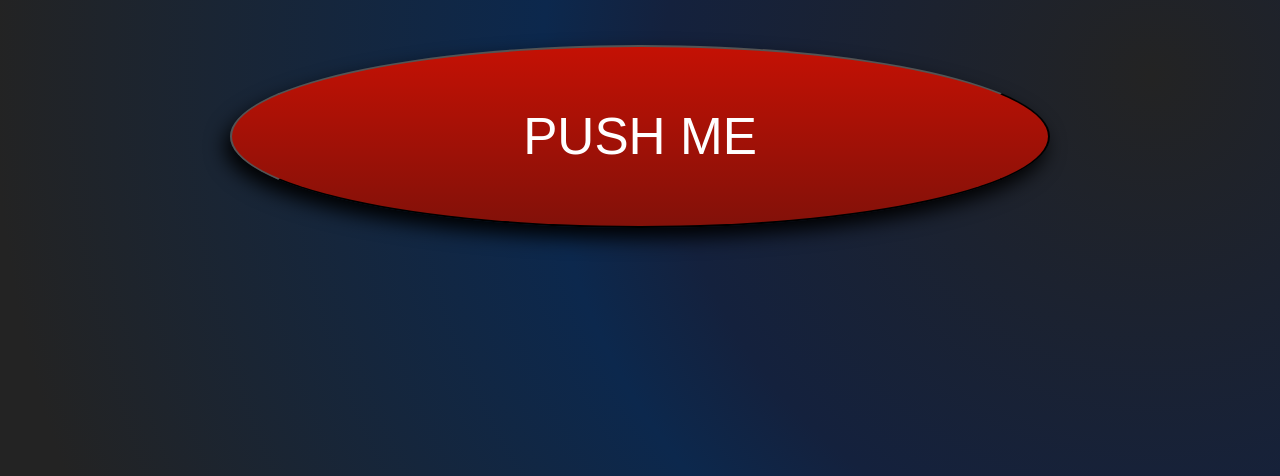
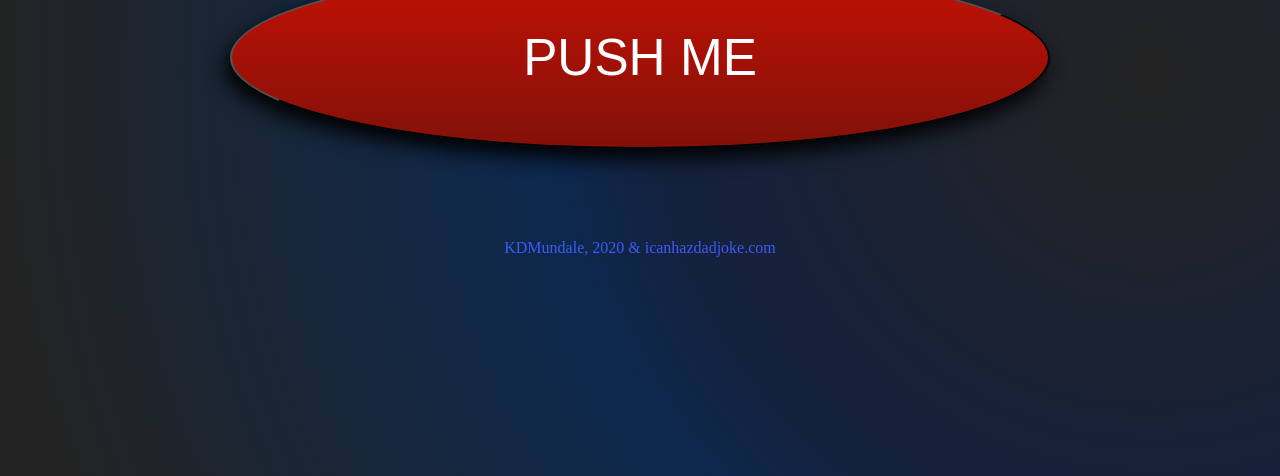
Before and after one commit to kdmundale/justCause, a plain HTML site: page index.html in a window 1280 px wide. Shown: the part 324-800 px from the top of the page. Drawn offline with Linux system fonts and the light colour scheme.

Commit message:
added user agent custom header added footer with name and give credit to database styling changes

```diff
--- a/index.html
+++ b/index.html
@@ -13,6 +13,8 @@
         <button id="bigpush" type="button" name="button" value="joke" onclick="getJoke();">PUSH ME</button>
         <div id="jokeDisplay"></div>
       </section>
-
+    <footer>
+      <p>KDMundale, 2020 & icanhazdadjoke.com</p>
+    </footer>
   </body>
 </html>
--- a/script.js
+++ b/script.js
@@ -3,7 +3,7 @@ function getJoke(){
   var url = "https://icanhazdadjoke.com/";
 
   xmlhttp.open("GET", url, true);
-  //xmlhttp.setRequestHeader(User-Agent:, "kdmundale192@stevenscollege.edu");
+  xmlhttp.setRequestHeader('User-Agent', "https://kdmundale.github.io/justCause/");
   xmlhttp.setRequestHeader("Accept", "application/json");
   xmlhttp.send();
   xmlhttp.onreadystatechange = function(){
--- a/styles.css
+++ b/styles.css
@@ -42,7 +42,7 @@ body {
   width: 80%;
   padding-top:60px;
   padding-bottom: 60px;
-  margin: 60px;
+  margin: 20px;
   font-variant: small-caps;
   font-size: calc(40px + 15 * ((100vw - 300px)/1300));
   background-color: rgb(196 17 4);
@@ -60,5 +60,13 @@ body {
   background-color: rgb(8 3 54);
   background: radial-gradient(circle at 90%, #232323, #14213d 40%, #0c284d 50%, #232323 95%);
   box-shadow: -5px 10px 20px black;
+}
 
+footer {
+  padding: 20px;
+  margin: 50px;
+  display: flex;
+  align-items: flex-end;
+  text-align: center;
+  color: #3e59f7;
 }
```
